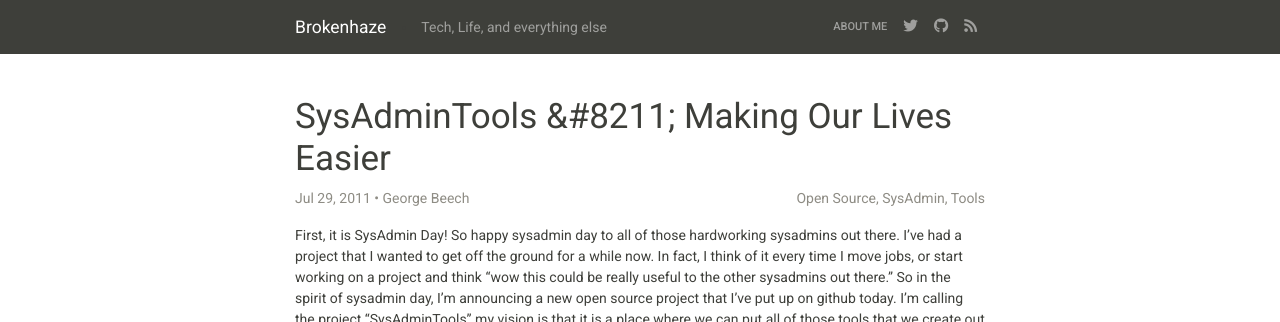
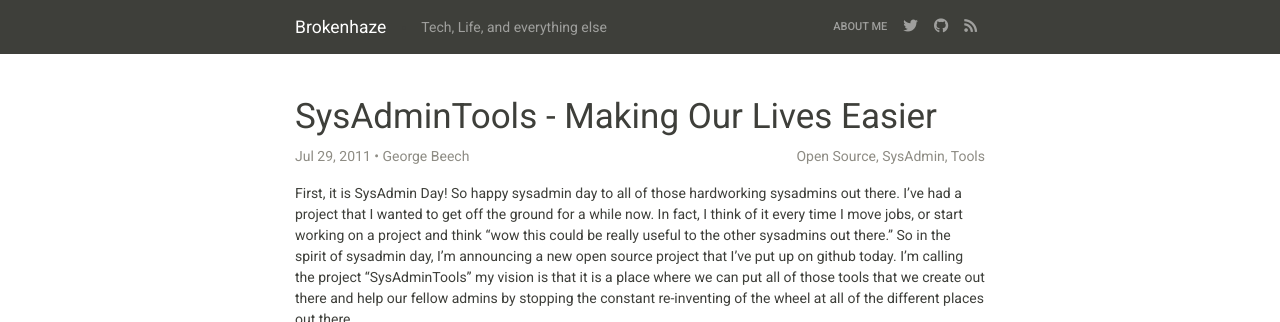
Before and after one commit to GABeech/gabeech.github.io, a Jekyll site: the page built from _posts/2011-07-29-sysadmintools-making-our-lives-easier.md, in a window 1280 px wide and 1021 px high, cut to the strip 0-322 px from the top of the window. Built offline with Jekyll 4.4.1, drawn with Linux system fonts in a browser that asks for light colours.

Commit message:
Cleanup & formatting

```diff
--- a/_includes/footer.html
+++ b/_includes/footer.html
@@ -1,5 +1,5 @@
 
-<div class="border-top">
+<div class="py-3 border-top">
   <div class="container">
     <div class="row">
 
--- a/_layouts/home.html
+++ b/_layouts/home.html
@@ -33,7 +33,9 @@ layout: default
           <button class="btn btn-link">
             <a href="{{ post.url | relative_url }}" class="read-more">Read More  </a>
           </button>
+          {%- if forloop.last == false -%}
           <hr />
+          {%- endif -%}
         {%- endif -%}
       </li>
       {%- endfor -%}
--- a/_posts/2011-07-29-sysadmintools-making-our-lives-easier.md
+++ b/_posts/2011-07-29-sysadmintools-making-our-lives-easier.md
@@ -1,6 +1,6 @@
 ---
 id: 48
-title: 'SysAdminTools &#8211; Making Our Lives Easier'
+title: 'SysAdminTools - Making Our Lives Easier'
 date: 2011-07-29T13:01:02+00:00
 author: George Beech
 layout: post
```
Also changed, not shown: _drafts/sysadmintools-making-our-lives-easier48-revision-SysAdminTools-8211-Making-Our-Lives-Easier.md (+1 -1 lines), _posts/2012-03-22-levels-of-interruption-how-important-is-what-you-are-asking-me.md (+1 -1 lines), _posts/2014-05-02-lopsa-board-my-candidate-statement.md (+1 -1 lines).
